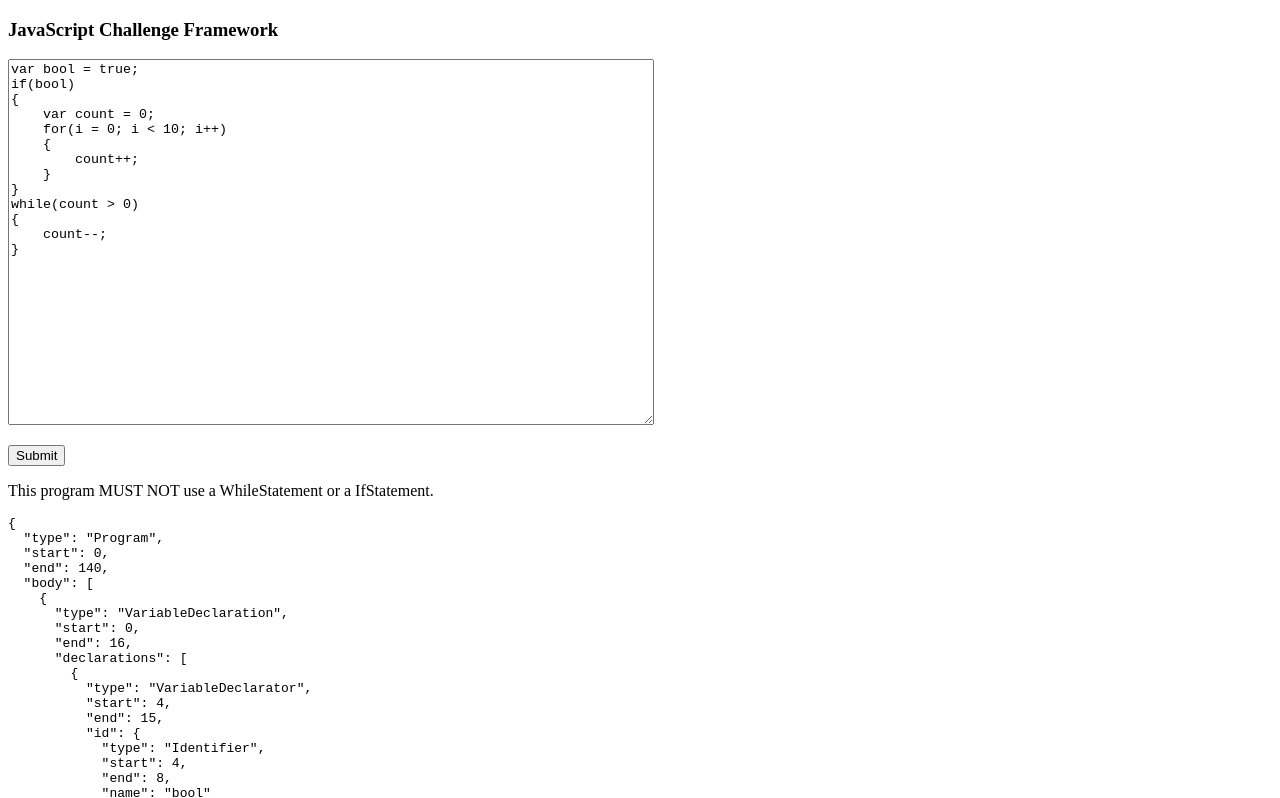
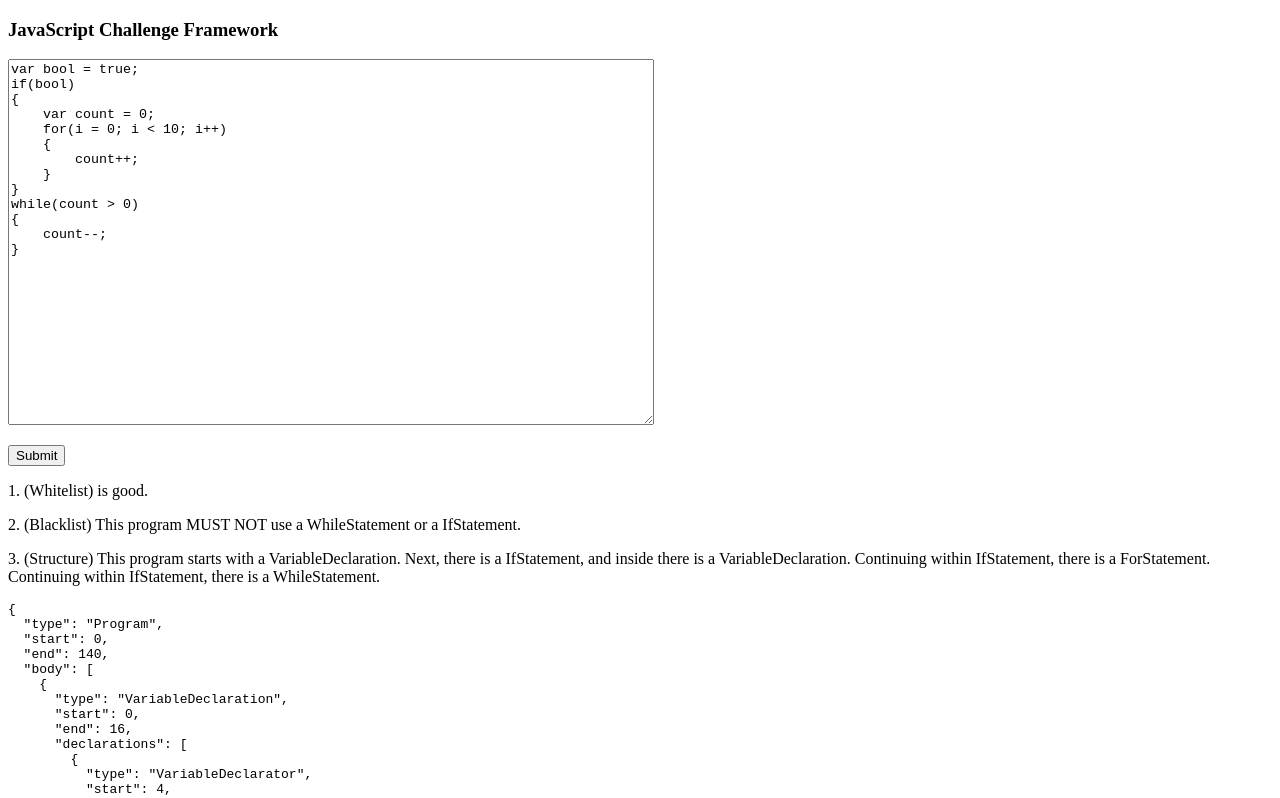
Before and after one commit to blhwong/javascript-challenge, a plain HTML site: page index.html in a window 1280 px wide. Both pictures are taken after a click on the button "Submit". Shown: the top 798 px of the page. Drawn offline with Linux system fonts and the light colour scheme.

Commit message:
need to fix structure part of program

```diff
--- a/bundle.js
+++ b/bundle.js
@@ -14,6 +14,26 @@ var blackList =
     "IfStatement":false
 };
 
+var wantedNodeTypes =
+{
+    "Functions":true,
+    "IfStatement":true,
+    "SwitchStatement":true,
+    "WhileStatement":true,
+    "DoWhileStatement":true,
+    "ForStatement":true,
+    "ForInStatement":true,
+    "FunctionDeclaration":true,
+    "VariableDeclaration":true
+}
+
+
+
+function peek(array)
+{
+    return array[array.length -1];
+}
+
 function getResults()
 {
     for(var i in whiteList)
@@ -24,35 +44,104 @@ function getResults()
     {
         blackList[j] = false;
     }
+
+    var endStack = new Array();
     //console.log(whiteList, blackList);
     var x = document.getElementById("myTextarea").value;
     var ast = acorn.parse(x);
+    var structureResult = "";
     walk(ast, {
       enter: function(node, parent)
       {
-          console.log(node, "node");
-          if(whiteList.hasOwnProperty(node.type))
+
+          if(!wantedNodeTypes[node.type])
+          {
+              //console.log("Returning");
+              //console.log('Returned',node.type);
+              return;
+          }
+          console.log(node, endStack, endStack.length, peek(endStack));
+          //console.log(endStack[0]);
+          if(whiteList.hasOwnProperty(node.type) && !whiteList[node.type])
           {
               //console.log("Found White list Item");
+              /*
               if(!whiteList[node.type])
               {
                   //console.log("Changing to true");
                   whiteList[node.type] = true;
               }
+              */
+              whiteList[node.type] = true;
               //console.log(whiteList);
           }
-          if(blackList.hasOwnProperty(node.type))
+          if(blackList.hasOwnProperty(node.type) && !blackList[node.type])
           {
               //console.log("Found Black list Item");
+              /*
               if(!blackList[node.type])
               {
                   //console.log("Changing to true");
                   blackList[node.type] = true;
               }
+              */
+              blackList[node.type] = true;
               //console.log(blackList);
           }
+          if(!structureResult)
+          {
+              structureResult = "This program starts with a " + node.type;
+              //startStack.push(node.start);
+              endStack.push([node.end, node.type]);
+              //console.log(peek(startStack), peek(endStack));
+          }
+          else
+          {
+              //console.log(node.start, endStack[0]);
+              if(node.start > peek(endStack)[0])
+              {
+                  //next
+                  //startStack.pop();
+                  console.log("before" + peek(endStack));
+                  endStack.pop();
+                  //console.log(endStack, endStack.length);
+                  console.log("after" + peek(endStack));
+                  if(endStack.length > 0)
+                  {
+                      //var top = peek(endStack);
+                      console.log(endStack, peek(endStack), endStack.length);
+                      structureResult += ". Continuing within " + peek(endStack)[1] + ", there is a " + node.type;
+                  }
+                  else
+                  {
+                      structureResult += ". Next, there is a " + node.type;
+                  }
+
+                  //startStack.push(node.start);
+                  endStack.push([node.end, node.type]);
+              }
+              else
+              {
+                  //go inside
+                  structureResult += ", and inside there is a " + node.type;
+                  //startStack.push(node.start);
+                  endStack.push([node.end, node.type]);
+              }
+          }
+
+
       }
     });
+
+    if(structureResult)
+    {
+        structureResult+= '.';
+    }
+    else
+    {
+        structureResult = "This program is empty";
+    }
+
     var whiteListResult = "";
     for(var i in whiteList)
     {
@@ -72,8 +161,12 @@ function getResults()
     {
         whiteListResult +='.';
     }
-
-    document.getElementById("whitelist").innerHTML=whiteListResult;
+    else
+    {
+        whiteListResult = "is good."
+    }
+
+
 
     var blackListResult = "";
     for(var i in blackList)
@@ -94,8 +187,13 @@ function getResults()
     {
         blackListResult +='.';
     }
-
-    document.getElementById("blacklist").innerHTML=blackListResult;
+    else
+    {
+        blackListResult = "is good."
+    }
+    document.getElementById("whitelist").innerHTML="1. (Whitelist) " + whiteListResult;
+    document.getElementById("blacklist").innerHTML="2. (Blacklist) " + blackListResult;
+    document.getElementById("structure").innerHTML="3. (Structure) " + structureResult;
     document.getElementById("parsed").innerHTML=JSON.stringify(ast, null, 2);
 }
 /*
--- a/index.html
+++ b/index.html
@@ -30,9 +30,9 @@ while(count > 0)
    <button id="myButton">Submit</button>
 
 
-   <p id ="whitelist"></p>
-   <p id ="blacklist"></p>
-   <p id ="structure"></p>
+   <p id ="whitelist">1. (Whitelist)</p>
+   <p id ="blacklist">2. (Blacklist)</p>
+   <p id ="structure">3. (Structure)</p>
    <pre id="parsed"></pre>
 
 </body>
```
Also changed, not shown: parse.js (+104 -6 lines).
